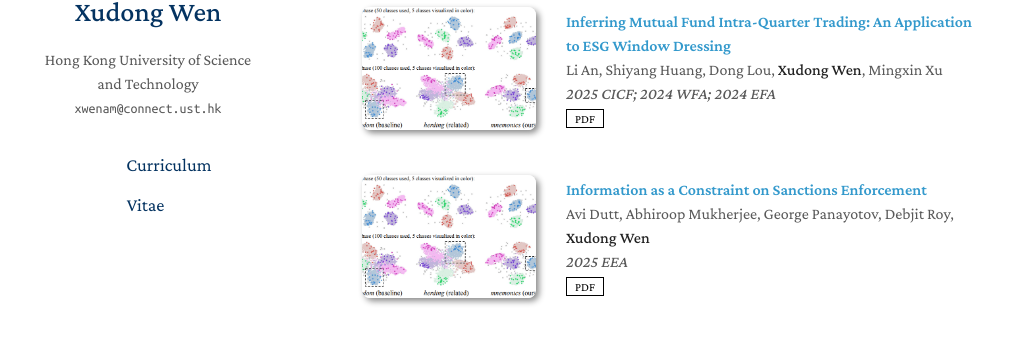
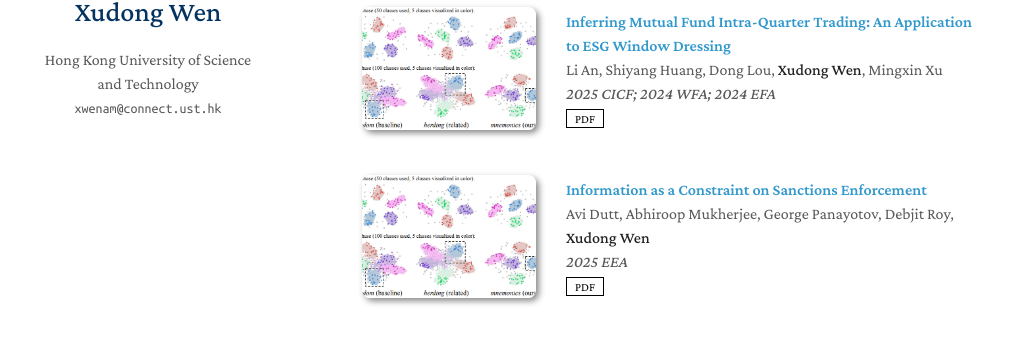
Before and after one commit to xd-wen/xd-wen.github.io, a Jekyll site: the page built from index.md, in a window 1280 px wide. Shown: the part 474-822 px from the top of the page, without its empty margins (128-1143 px from the left). Built offline with Jekyll 4.4.1, drawn with Linux system fonts in a browser that asks for light colours; a style sheet for code colours, icons or effects is not loaded; our own code applies the rules of GitHub Pages for plain Markdown files.

Commit message:
Update homepage.html

```diff
--- a/_layouts/homepage.html
+++ b/_layouts/homepage.html
@@ -68,7 +68,7 @@
 
         {% if site.cv_link %}
         <a style="margin: 0 5px 0 0" href="{{ site.cv_link }}">
-          <i class="ai ai-cv" style="font-size:1.3rem;"></i> Curriculum Vitae
+          <i class="ai ai-cv" style="font-size:1.3rem;"></i>
         </a>
         {% endif %}
 
```
